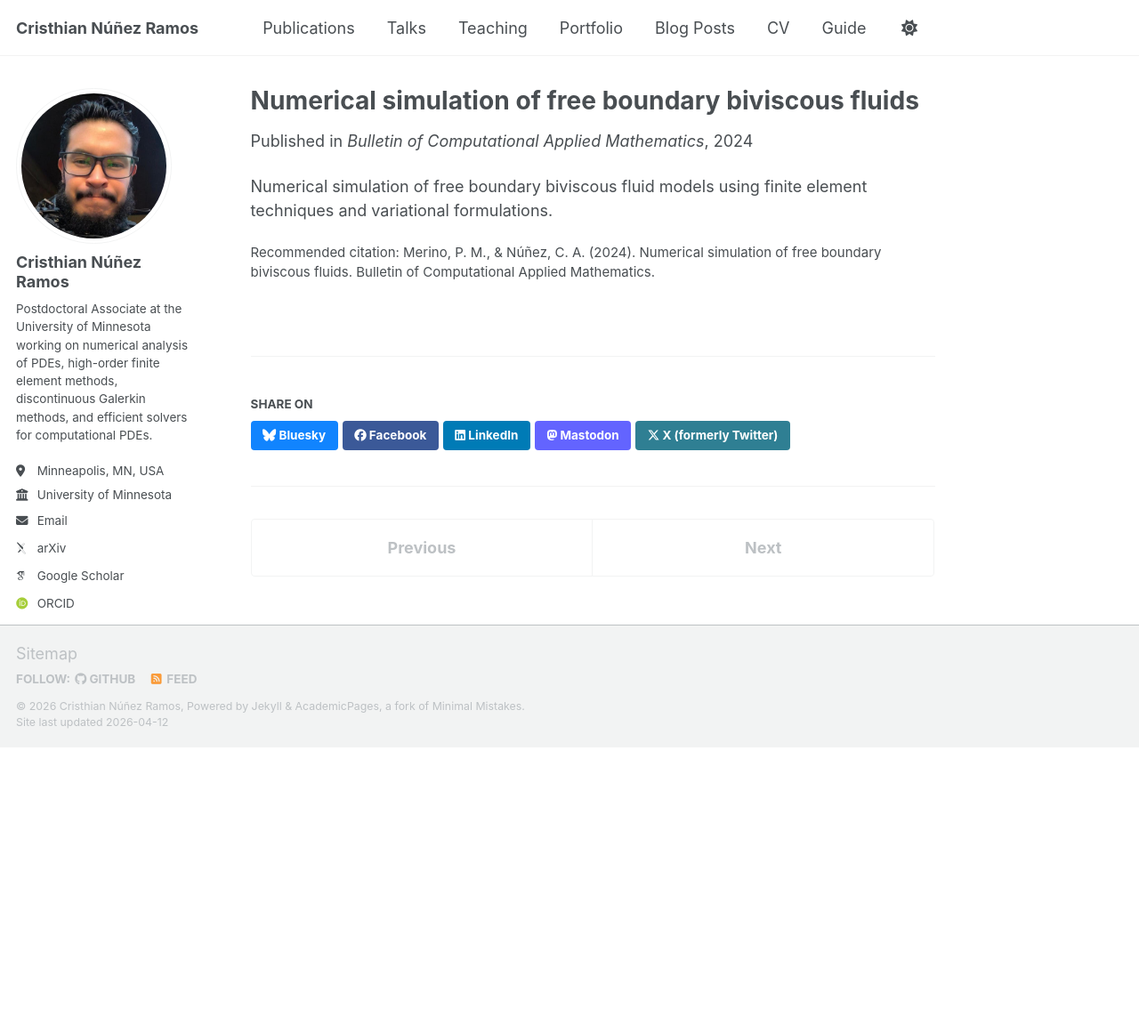
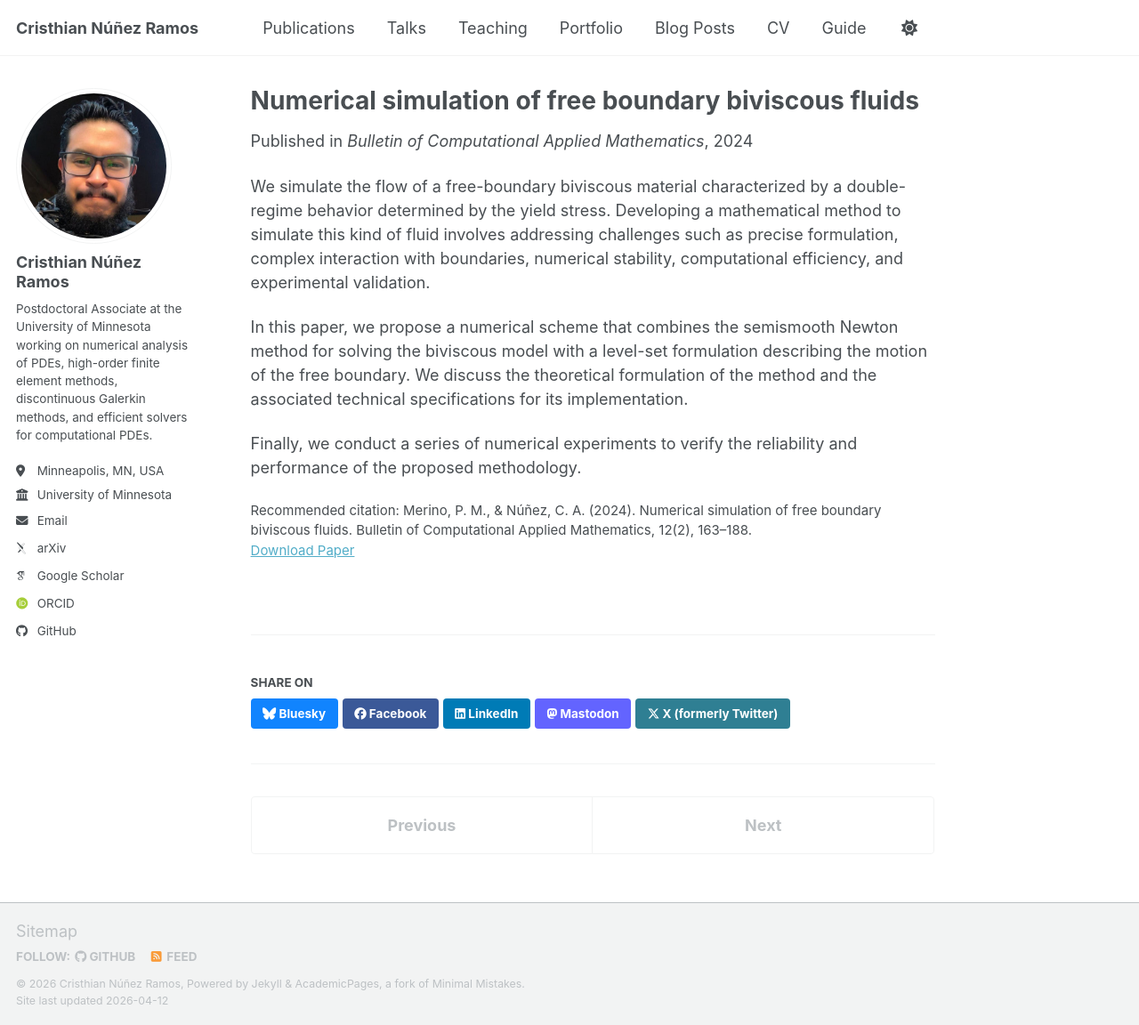
Before and after one commit to cnunezra-NAPDEs/webpage, a Jekyll site: the page built from _publications/2010-10-01-paper-title-number-2.md, in a window 1280 px wide and 1152 px high. Shown: the whole window at 89% size. Built offline with Jekyll 4.4.1, drawn with Linux system fonts in a browser that asks for light colours; some web fonts are replaced; a script bundle is joined from its source files by our own code; library files that are not in the unit come from our copies.

Commit message:
Update 2010-10-01-paper-title-number-2.md

```diff
--- a/_publications/2010-10-01-paper-title-number-2.md
+++ b/_publications/2010-10-01-paper-title-number-2.md
@@ -5,7 +5,12 @@ category: manuscripts
 permalink: /publication/biviscous-fluids
 date: 2024-01-01
 venue: "Bulletin of Computational Applied Mathematics"
-citation: "Merino, P. M., & Núñez, C. A. (2024). Numerical simulation of free boundary biviscous fluids. Bulletin of Computational Applied Mathematics."
+paperurl: "https://drive.google.com/file/d/1IqSZ6QOjnb_pvywp4ANy3QmsoA0ebxxF/view"
+citation: "Merino, P. M., & Núñez, C. A. (2024). Numerical simulation of free boundary biviscous fluids. Bulletin of Computational Applied Mathematics, 12(2), 163–188."
 ---
 
-Numerical simulation of free boundary biviscous fluid models using finite element techniques and variational formulations.
+We simulate the flow of a free-boundary biviscous material characterized by a double-regime behavior determined by the yield stress. Developing a mathematical method to simulate this kind of fluid involves addressing challenges such as precise formulation, complex interaction with boundaries, numerical stability, computational efficiency, and experimental validation.
+
+In this paper, we propose a numerical scheme that combines the semismooth Newton method for solving the biviscous model with a level-set formulation describing the motion of the free boundary. We discuss the theoretical formulation of the method and the associated technical specifications for its implementation.
+
+Finally, we conduct a series of numerical experiments to verify the reliability and performance of the proposed methodology.
```
